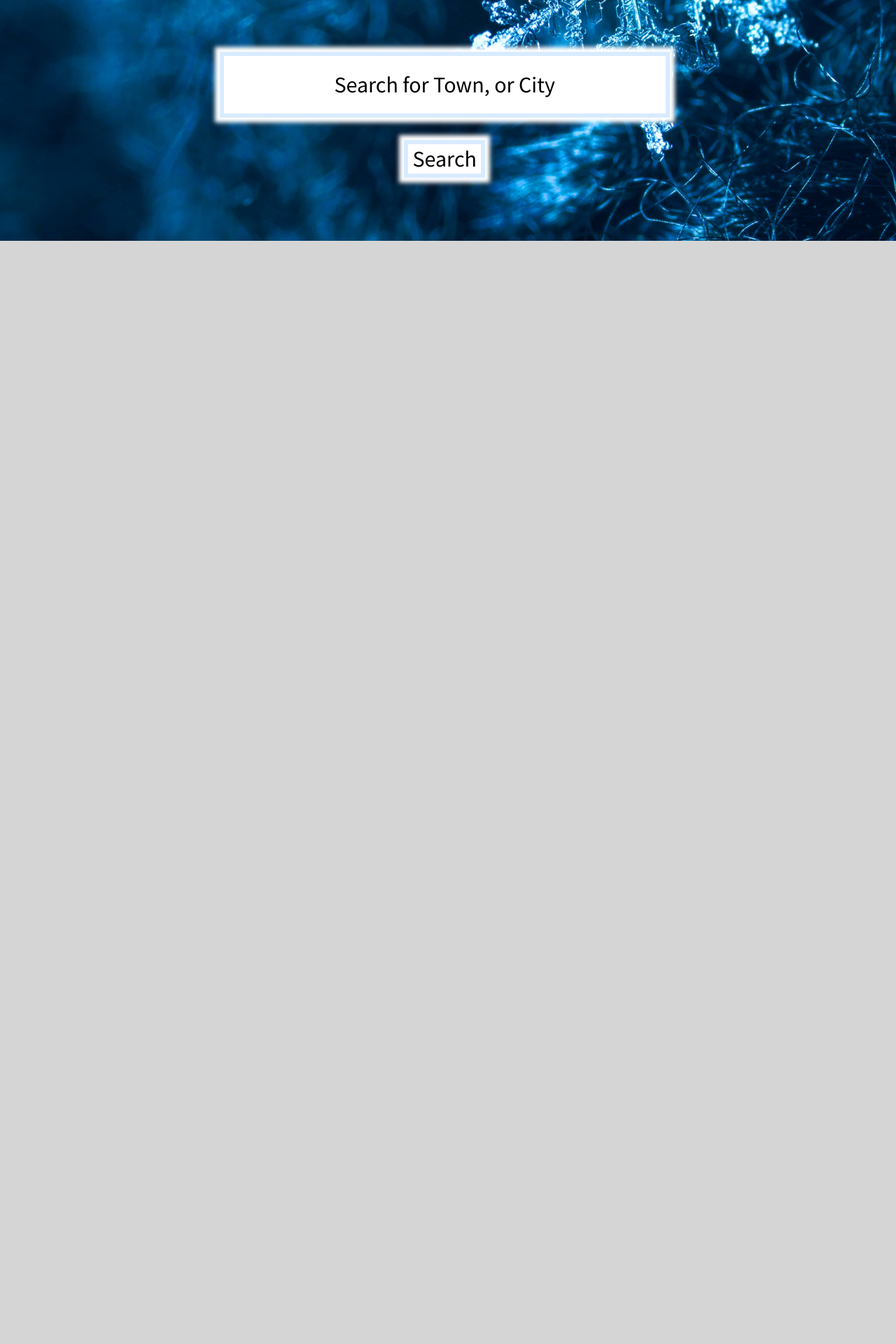
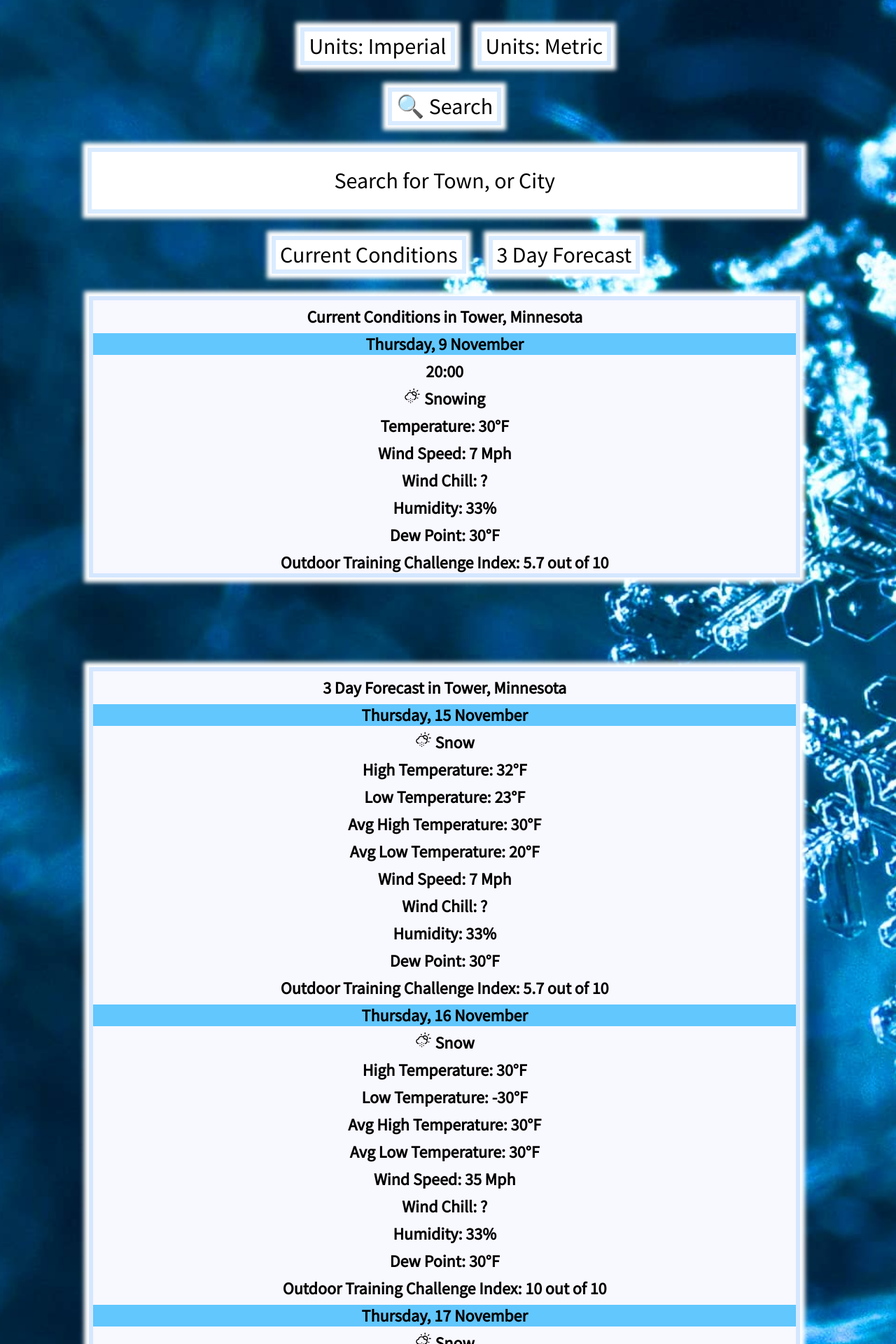
Before and after one commit to jonathanlangner/weatherit-app, a React (Create React App) app: page / in a window 1280 px wide. Shown: the part 420-2340 px from the top of the page at 70% size. Before the commit the page ends 800 px from the top, so only its background shows below. Built offline with nearby package versions, Linux system fonts and the light colour scheme; no server answers.

Commit message:
Finished Skeleton for Web App.
Finished Skeleton for Web App.

```diff
--- a/package.json
+++ b/package.json
@@ -8,6 +8,7 @@
     "@testing-library/user-event": "^13.5.0",
     "react": "^18.2.0",
     "react-dom": "^18.2.0",
+    "react-icons": "^4.6.0",
     "react-scripts": "5.0.1",
     "web-vitals": "^2.1.4"
   },
--- a/public/index.html
+++ b/public/index.html
@@ -7,7 +7,7 @@
     <meta name="theme-color" content="#000000" />
     <meta
       name="description"
-      content="Web site created using create-react-app"
+      content="An Intrepid Weather App by Jonathan Langner"
     />
     <link rel="apple-touch-icon" href="%PUBLIC_URL%/logo192.png" />
     <!--
@@ -24,7 +24,7 @@
       work correctly both with client-side routing and a non-root public URL.
       Learn how to configure a non-root public URL by running `npm run build`.
     -->
-    <title>Audacious Weather</title>
+    <title>Intrepid Weather</title>
   </head>
   <body>
     <noscript>You need to enable JavaScript to run this app.</noscript>
--- a/src/App.js
+++ b/src/App.js
@@ -1,13 +1,25 @@
 import React, { useState } from 'react';
 import "./css/app.css";
 import { Search } from './components/Search';
+import { Title } from './components/Title';
+import { CurrentWeather } from './components/CurrentWeather';
+import { Forecast } from './components/Forecast';
 const App = function() {
+  let documentLoaded = false;
+  //Test Weather Api Fetch.
+  if(documentLoaded === false){
+    fetch("https://api.weather.gov/points/38.8894,-77.0352")
+    .then((response) => response.json())
+    .then((data) => console.log(data));
+    documentLoaded = true;
+  }
 
   return (
     <div className="App">
+      <Title></Title>
       <Search></Search>
-
-
+      <CurrentWeather></CurrentWeather>
+      <Forecast></Forecast>
     </div>
   );
 }
--- /dev/null
+++ b/src/components/CurrentWeather.jsx
@@ -0,0 +1,27 @@
+/*Makes a request from weather API and renders three day forecast.*/
+import {WiDaySnow} from 'react-icons/wi';
+
+const CurrentWeather = function(){
+    //Place Holder Data.
+    return(
+        <div>
+            <div className="weather">
+                <h2 className="forecast-element">Current Conditions in Tower, Minnesota</h2>
+                <h3 className="forecast-element banner">Thursday, 9 November</h3>
+                <h3 className="forecast-element">20:00</h3>
+                <h3 className="forecast-element"> <WiDaySnow /> Snowing</h3>
+                <h3 className="forecast-element">Temperature: 30°F </h3>
+                <h3 className="forecast-element">Wind Speed: 7 Mph</h3>
+                <h3 className="forecast-element">Wind Chill: ?</h3>
+                <h3 className="forecast-element">Humidity: 33%</h3>
+                <h3 className="forecast-element">Dew Point: 30°F</h3>
+                <h3 className="forecast-element">Outdoor Training Challenge Index: 5.7 out of 10</h3>
+            </div>
+        </div>
+
+    );
+
+}
+
+
+export {CurrentWeather};
--- /dev/null
+++ b/src/components/Forecast.jsx
@@ -0,0 +1,54 @@
+/*Makes a request from weather API and renders three day forecast.*/
+import {WiDaySnow} from 'react-icons/wi';
+
+
+const Forecast = function(){
+    //Place holder data.
+    return(
+        <div>
+            <div className="weather-forecast">
+                    <h2 className="forecast-element">3 Day Forecast in Tower, Minnesota</h2>
+                    <h4 className="forecast-element banner">Thursday, 15 November</h4>
+                    <h4 className="forecast-element"> <WiDaySnow /> Snow</h4>
+                    <h4 className="forecast-element">High Temperature: 32°F </h4>
+                    <h4 className="forecast-element">Low Temperature: 23°F </h4>
+                    <h4 className="forecast-element">Avg High Temperature: 30°F </h4>
+                    <h4 className="forecast-element">Avg Low Temperature: 20°F </h4>
+                    <h4 className="forecast-element">Wind Speed: 7 Mph</h4>
+                    <h4 className="forecast-element">Wind Chill: ?</h4>
+                    <h4 className="forecast-element">Humidity: 33%</h4>
+                    <h4 className="forecast-element">Dew Point: 30°F</h4>
+                    <h4 className="forecast-element">Outdoor Training Challenge Index: 5.7 out of 10</h4>
+
+                    <h4 className="forecast-element banner">Thursday, 16 November</h4>
+                    <h4 className="forecast-element"> <WiDaySnow /> Snow</h4>
+                    <h4 className="forecast-element">High Temperature: 30°F </h4>
+                    <h4 className="forecast-element">Low Temperature: -30°F </h4>
+                    <h4 className="forecast-element">Avg High Temperature: 30°F </h4>
+                    <h4 className="forecast-element">Avg Low Temperature: 30°F </h4>
+                    <h4 className="forecast-element">Wind Speed: 35 Mph</h4>
+                    <h4 className="forecast-element">Wind Chill: ?</h4>
+                    <h4 className="forecast-element">Humidity: 33%</h4>
+                    <h4 className="forecast-element">Dew Point: 30°F</h4>
+                    <h4 className="forecast-element">Outdoor Training Challenge Index: 10 out of 10</h4>
+
+                    <h4 className="forecast-element banner">Thursday, 17 November</h4>
+                    <h4 className="forecast-element"> <WiDaySnow /> Snow</h4>
+                    <h4 className="forecast-element">High Temperature: 30°F </h4>
+                    <h4 className="forecast-element">Low Temperature: 30°F </h4>
+                    <h4 className="forecast-element">Avg High Temperature: 30°F </h4>
+                    <h4 className="forecast-element">Avg Low Temperature: 30°F </h4>
+                    <h4 className="forecast-element">Wind Speed: 7 Mph</h4>
+                    <h4 className="forecast-element">Wind Chill: ?</h4>
+                    <h4 className="forecast-element">Humidity: 33%</h4>
+                    <h4 className="forecast-element">Dew Point: 30°F</h4>
+                    <h4 className="forecast-element">Outdoor Training Challenge Index: 3.4 out of 10</h4>
+            </div>
+        </div>
+
+    );
+
+}
+
+
+export {Forecast};
--- a/src/components/Search.jsx
+++ b/src/components/Search.jsx
@@ -1,4 +1,5 @@
 import React, { useState } from 'react';
+
 /*Has the initial site layout with search bar.*/
 const Search = function(){
 
@@ -13,14 +14,21 @@ const Search = function(){
 
     return(
         <div>
-            <div className="page-title-div"><h1 className="page-title">❄️ Intrepid Weather ❄️</h1>
-            <p className="description">Adventurous Weather Fun Every Day.</p>
+            <div className="options">
+              <button className="btn" title="Units: Imperial" > Units: Imperial</button>
+              <button className="btn" title="Units: Metric" > Units: Metric</button>
             </div>
             <form>
+                <input type="submit" value="🔍 Search" id="search-btn" title="Search" />
                 <input type="text" value={value} onClick={handleEmpty} onChange={handleChange} className="search-text-box" title="Search for Town, City, or Airport."
                 />
-                <input type="submit" value="Search" className="search-btn" title="Search" />
+
             </form>
+            <div className="options">
+              <button type="button" className="btn" title="Current Conditions">Current Conditions</button>
+              <button type="button" className="btn" title="3 Day Forecast">3 Day Forecast</button>
+            </div>
+
       </div>
     );
 }
--- /dev/null
+++ b/src/components/Title.jsx
@@ -0,0 +1,15 @@
+import data from '../quotes/quotes.json';
+
+const Title = function(){
+    const arrOb = Object.values(data);
+    const quote = arrOb[Math.round(Math.random()*4)];
+
+    return(
+        <div className="page-title-div"><h1 className="page-title">❄️ Intrepid Weather ❄️</h1>
+        <p className="description">Adventurous Weather Fun Every Day.</p>
+        <p>Daily Encouragement: <br></br> {quote}</p>
+        </div>
+    );
+}
+
+export {Title};
--- a/src/components/Weather.jsx
+++ /dev/null
@@ -1 +0,0 @@
-/*Makes a request from weather API and renders seven day forecast.*/
--- a/src/css/app.css
+++ b/src/css/app.css
@@ -2,9 +2,11 @@
 
 body{
     background-image: url("../images/search-background.jpg");
+    background-position: center;
     background-repeat: no-repeat;
     background-color: #d5d5d5;
     width: 98vw;
+    height: 100%;
     background-size: cover;
     font-family: 'Source Sans Pro', sans-serif;
 
@@ -28,12 +30,12 @@ body{
     margin-bottom: 1rem;
 }
 .search-text-box{
-    width: 50%;
+    width: 80%;
     height: 5rem;
     display: block;
     margin-left: auto;
     margin-right: auto;
-    margin-top: 20%;
+    margin-top: 2rem;
     text-align: center;
     font-size: xx-large;
     font-family: 'Source Sans Pro', sans-serif;
@@ -44,7 +46,29 @@ body{
     border: 6px solid rgb(0, 123, 255);
 }
 
-.search-btn{
+.options{
+    text-align: center;
+}
+
+
+.btn{
+    width: auto;
+    margin-left: 2rem;
+    text-align: center;
+    margin-top: 2rem;
+    font-size: xx-large;
+    font-family: 'Source Sans Pro', sans-serif;
+    box-shadow: 0px 0px 6px 7px rgba(255,255,255,1.0);
+    border: 6px solid rgba(180, 216, 255, 0.501);
+    opacity: 100%;
+    background-color: rgb(255,255,255);
+}
+
+.btn:hover{
+    border: 6px solid rgb(0, 123, 255);
+}
+
+#search-btn{
     width: auto;
     display: block;
     margin-left: auto;
@@ -58,6 +82,54 @@ body{
     background-color: rgb(255,255,255);
 }
 
-.search-btn:hover{
+#search-btn:hover{
     border: 6px solid rgb(0, 123, 255);
 }
+
+.weather{
+    background-color: ghostwhite;
+    width: 80%;
+    display: flex;
+    align-items: center;
+    justify-content: center;
+    flex-wrap: wrap;
+    height: auto;
+    margin-left: auto;
+    margin-right: auto;
+    margin-top: 2rem;
+    margin-bottom: 8rem;
+    text-align: center;
+    font-family: 'Source Sans Pro', sans-serif;
+    box-shadow: 0px 0px 6px 7px rgba(255,255,255,1.0);
+    border: 6px solid rgba(180, 216, 255, 0.501);
+    /* display: none; */
+}
+
+.weather-forecast{
+    background-color: ghostwhite;
+    width: 80%;
+    display: flex;
+    align-items: center;
+    justify-content: center;
+    flex-wrap: wrap;
+    height: auto;
+    margin-left: auto;
+    margin-right: auto;
+    margin-top: 2rem;
+    margin-bottom: 8rem;
+    text-align: center;
+    font-family: 'Source Sans Pro', sans-serif;
+    box-shadow: 0px 0px 6px 7px rgba(255,255,255,1.0);
+    border: 6px solid rgba(180, 216, 255, 0.501);
+}
+
+.forecast-element{
+    width: 100%;
+    margin-top: 0.5rem;
+    margin-bottom: 0rem;
+    font-size: x-large;
+}
+.banner{
+    background-color: rgb(98, 199, 253);
+    width: 100%;
+}
--- /dev/null
+++ b/src/quotes/quotes.json
@@ -0,0 +1,7 @@
+{
+    "statement-one": "• Weather is something delightful whatever its present or future condition.",
+    "statement-two": "• Each moment brings a new dawn, and a fresh opportunity.",
+    "statement-three": "• The greater the challenge the more thrilling the success.",
+    "statement-four": "• Challenge yourself to go above and beyond.",
+    "statement-five": "• Love difficult problems, they help you grow."
+}
```
Also changed, not shown: 1 other file (tests, documents, lock files or other folders).
